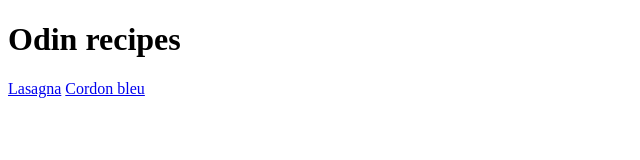
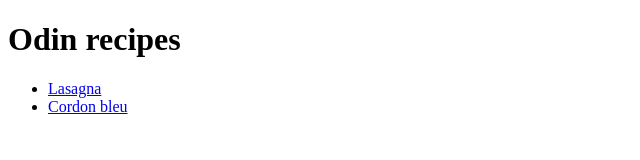
Before and after one commit to SaschaFischer/odin-recipes, a plain HTML site: page index.html in a window 1280 px wide. Shown: the whole page, without its empty margins (0-640 px from the left). Drawn offline with Linux system fonts and the light colour scheme.

Commit message:
Add list of Recipes

```diff
--- a/index.html
+++ b/index.html
@@ -7,8 +7,10 @@
 
 <body>
     <h1>Odin recipes</h1>
-    <a href="recipes/lasagna.html">Lasagna</a>
-    <a href="recipes/cordonbleu.html">Cordon bleu</a>
+    <ul>
+        <li><a href="recipes/lasagna.html">Lasagna</a></li>
+        <li><a href="recipes/cordonbleu.html">Cordon bleu</a></li>
+    </ul>
 </body>
 
 </html>
```
